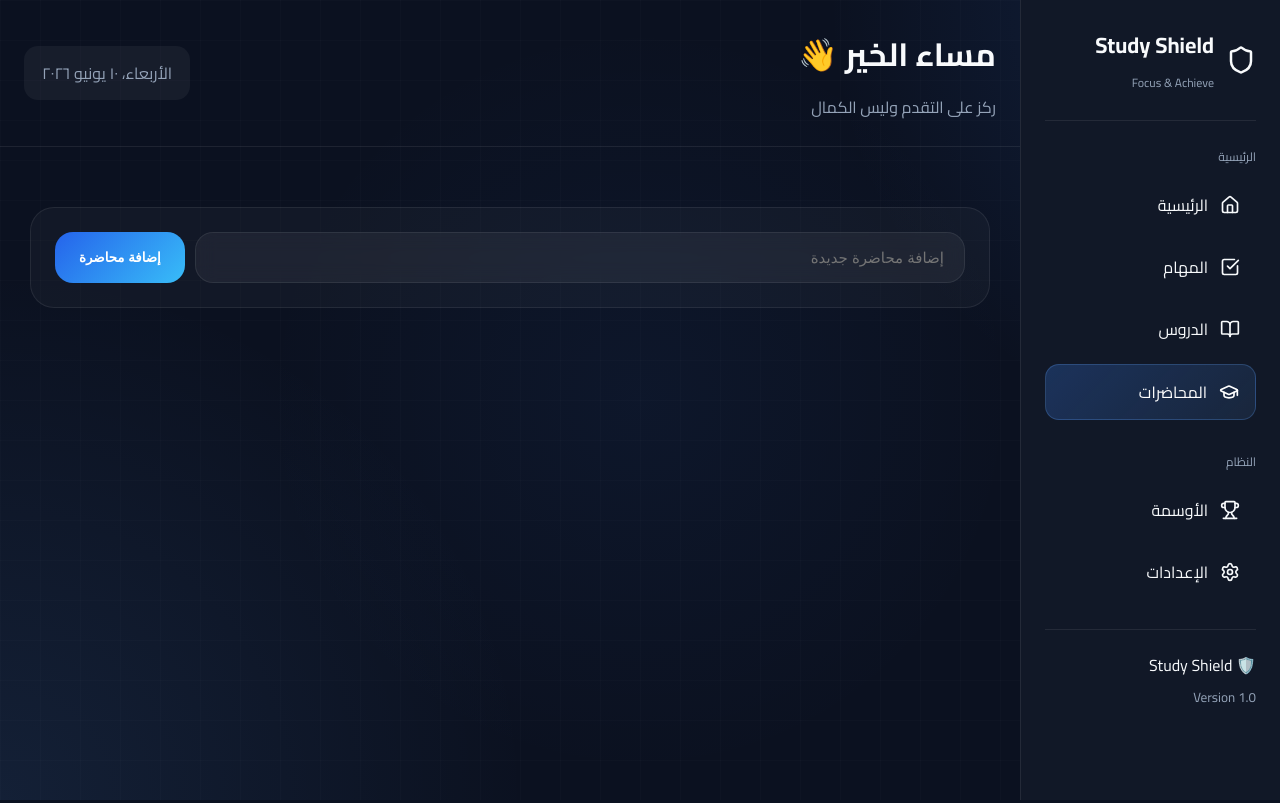
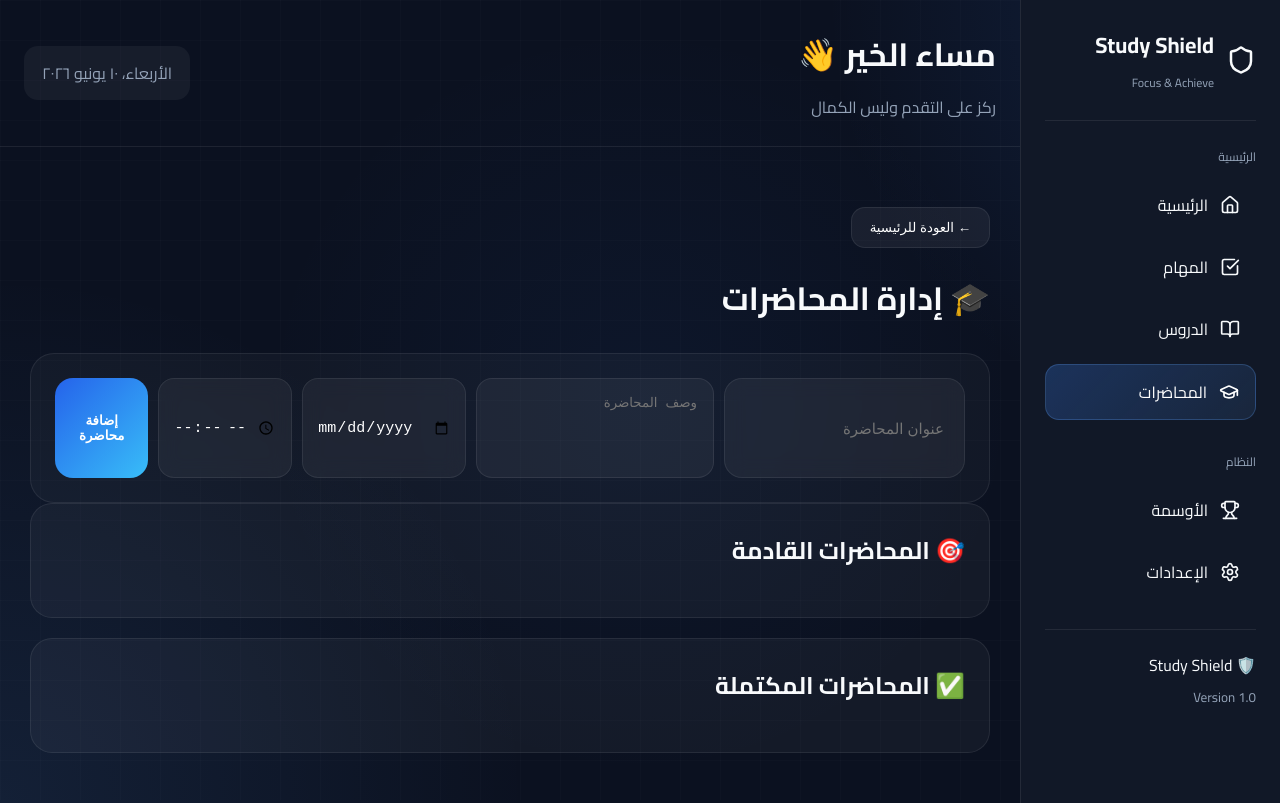
Before and after one commit to bt3762334-commits/study-shield, a React (Vite) app: page /lectures in a window 1280 px wide. Built offline with nearby package versions, Linux system fonts and the light colour scheme.

Commit message:
Update Lectures.jsx

```diff
--- a/src/pages/Lectures.jsx
+++ b/src/pages/Lectures.jsx
@@ -1,5 +1,6 @@
 import { useEffect, useState } from "react";
 import MainLayout from "../layout/MainLayout";
+import BackButton from "../components/ui/BackButton";
 
 import {
   getLectures,
@@ -7,105 +8,213 @@ import {
 } from "../services/lectureStorage";
 
 export default function Lectures() {
+
   const [title, setTitle] = useState("");
-  const [lectures, setLectures] = useState([]);
+  const [description, setDescription] =
+    useState("");
+
+  const [date, setDate] = useState("");
+  const [time, setTime] = useState("");
+
+  const [lectures, setLectures] =
+    useState([]);
 
   useEffect(() => {
-    setLectures(getLectures());
+    setLectures(
+      getLectures()
+    );
   }, []);
 
   const addLecture = () => {
+
     if (!title.trim()) return;
 
     const newLecture = {
       id: Date.now(),
       title,
+      description,
+      date,
+      time,
       completed: false
     };
 
-    const updated = [...lectures, newLecture];
+    const updated = [
+      ...lectures,
+      newLecture
+    ];
 
     setLectures(updated);
+
     saveLectures(updated);
 
     setTitle("");
+    setDescription("");
+    setDate("");
+    setTime("");
   };
 
   const toggleLecture = (id) => {
-    const updated = lectures.map((lecture) =>
+
+    const updated =
+      lectures.map(
+        lecture =>
           lecture.id === id
             ? {
                 ...lecture,
-            completed: !lecture.completed
+                completed:
+                  !lecture.completed
               }
             : lecture
       );
 
     setLectures(updated);
+
     saveLectures(updated);
   };
 
   const deleteLecture = (id) => {
-    const updated = lectures.filter(
-      (lecture) => lecture.id !== id
+
+    const updated =
+      lectures.filter(
+        lecture =>
+          lecture.id !== id
       );
 
     setLectures(updated);
+
     saveLectures(updated);
   };
 
+  const activeLectures =
+    lectures.filter(
+      lecture =>
+        !lecture.completed
+    );
+
+  const completedLectures =
+    lectures.filter(
+      lecture =>
+        lecture.completed
+    );
+
   return (
     <MainLayout>
-      <div className="tasks-page">
+
+      <BackButton />
+
+      <h1 className="page-title">
+        🎓 إدارة المحاضرات
+      </h1>
 
       <div className="task-form">
 
         <input
           type="text"
-            placeholder="إضافة محاضرة جديدة"
+          placeholder="عنوان المحاضرة"
           value={title}
           onChange={(e) =>
-              setTitle(e.target.value)
+            setTitle(
+              e.target.value
+            )
           }
         />
 
-          <button onClick={addLecture}>
+        <textarea
+          placeholder="وصف المحاضرة"
+          value={description}
+          onChange={(e) =>
+            setDescription(
+              e.target.value
+            )
+          }
+        />
+
+        <input
+          type="date"
+          value={date}
+          onChange={(e) =>
+            setDate(
+              e.target.value
+            )
+          }
+        />
+
+        <input
+          type="time"
+          value={time}
+          onChange={(e) =>
+            setTime(
+              e.target.value
+            )
+          }
+        />
+
+        <button
+          onClick={addLecture}
+        >
           إضافة محاضرة
         </button>
 
       </div>
 
+      <div className="section-card">
+
+        <h2>
+          🎯 المحاضرات القادمة
+        </h2>
+
         <div className="tasks-list">
 
-          {lectures.map((lecture) => (
+          {activeLectures.map(
+            lecture => (
               <div
                 key={lecture.id}
                 className="task-card"
               >
                 <div className="task-content">
 
-                <span
-                  className={
-                    lecture.completed
-                      ? "completed"
-                      : ""
-                  }
-                >
+                  <span>
                     {lecture.title}
                   </span>
+
+                  {lecture.description && (
+                    <p>
+                      {
+                        lecture.description
+                      }
+                    </p>
+                  )}
+
+                  <div className="task-meta">
+
+                    {lecture.date && (
+                      <span>
+                        📅 {lecture.date}
+                      </span>
+                    )}
+
+                    {lecture.time && (
+                      <span>
+                        ⏰ {lecture.time}
+                      </span>
+                    )}
+
+                  </div>
 
                 </div>
 
                 <div
                   style={{
                     display: "flex",
-                  gap: "10px",
-                  alignItems: "center"
+                    gap: "10px"
                   }}
                 >
+
                   <input
                     type="checkbox"
-                  checked={lecture.completed}
+                    checked={
+                      lecture.completed
+                    }
                     onChange={() =>
                       toggleLecture(
                         lecture.id
@@ -122,13 +231,45 @@ export default function Lectures() {
                   >
                     حذف
                   </button>
+
                 </div>
               </div>
-          ))}
+            )
+          )}
 
         </div>
 
       </div>
+
+      <div className="section-card">
+
+        <h2>
+          ✅ المحاضرات المكتملة
+        </h2>
+
+        <div className="tasks-list">
+
+          {completedLectures.map(
+            lecture => (
+              <div
+                key={lecture.id}
+                className="task-card"
+              >
+                <div className="task-content">
+
+                  <span className="completed">
+                    {lecture.title}
+                  </span>
+
+                </div>
+              </div>
+            )
+          )}
+
+        </div>
+
+      </div>
+
     </MainLayout>
   );
 }
```
Lines whose indentation alone changed are shown as unchanged.
